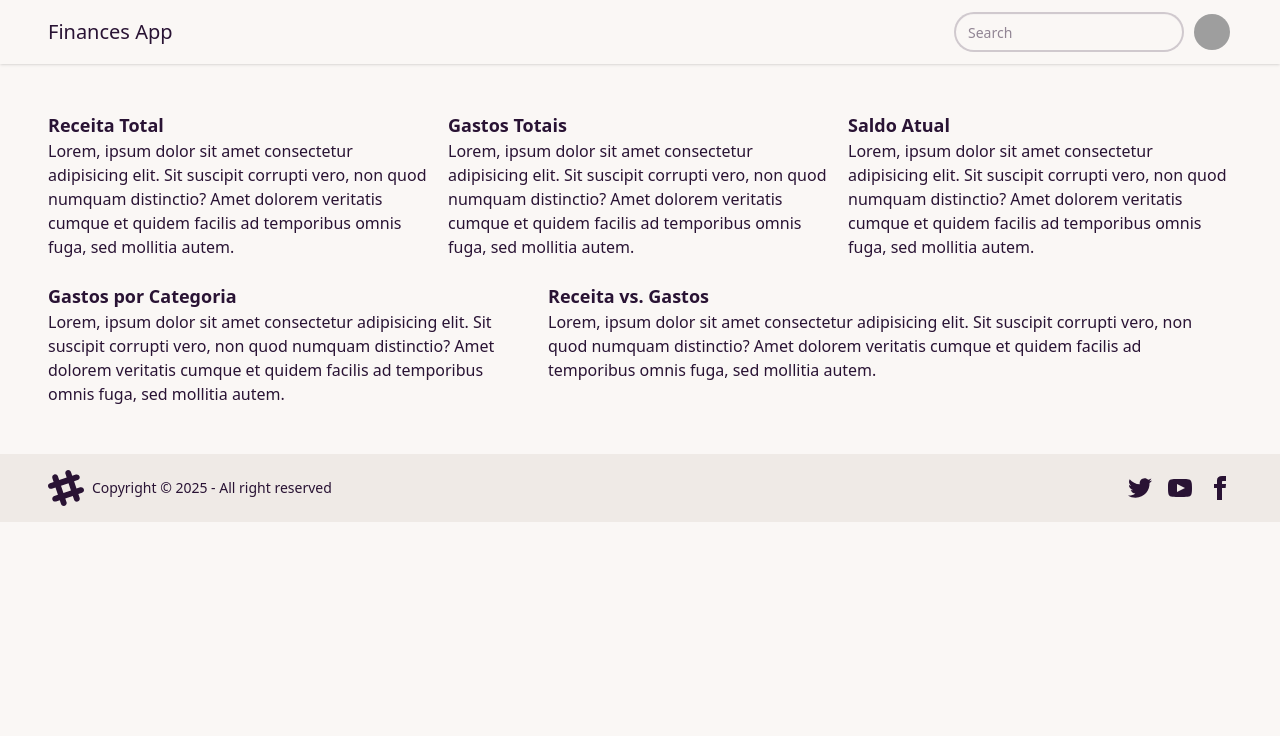
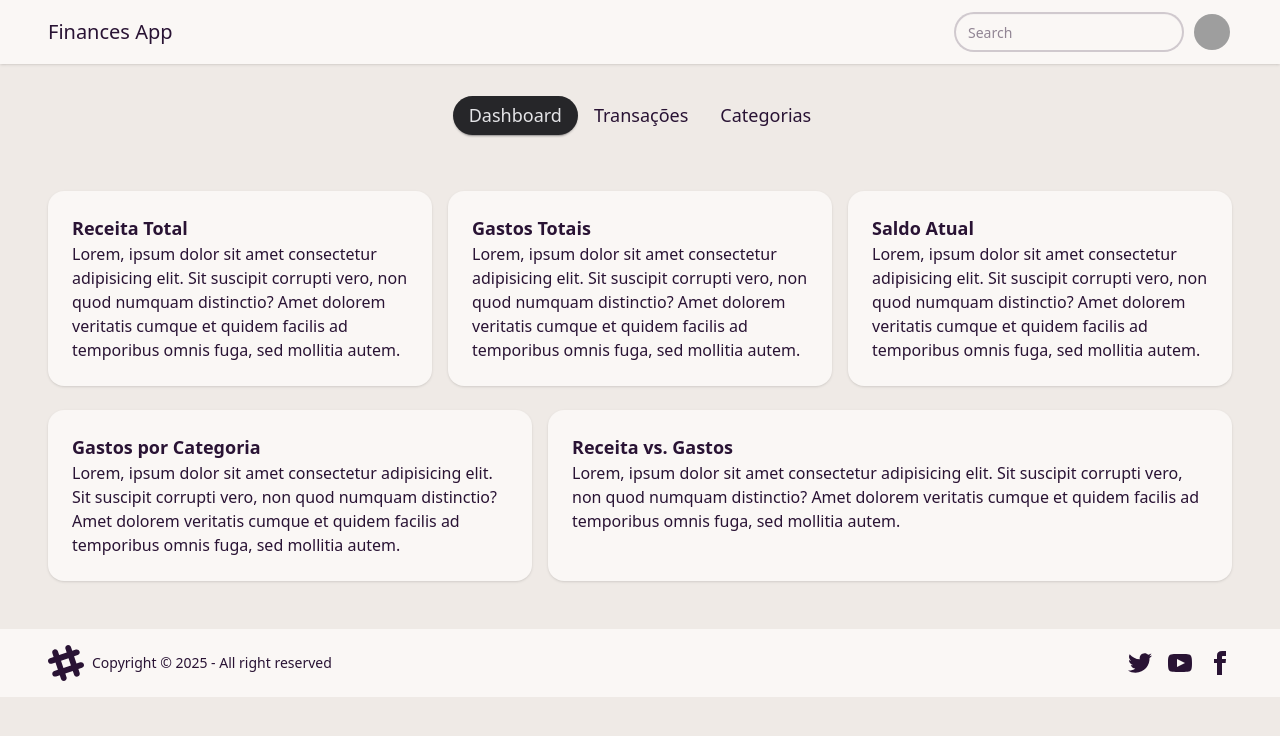
Before and after one commit to lauravitalc/finances-dashboard, a React (Vite) app in the folder finances-front/: page / in a window 1280 px wide. Shown: the top 736 px of the page. Built offline with nearby package versions, Linux system fonts and the light colour scheme; grey boxes are pictures that could not be loaded.

Commit message:
feat: add Menu component and integrate into App; update Dashboard and Footer styles

```diff
--- a/finances-front/src/App.tsx
+++ b/finances-front/src/App.tsx
@@ -1,11 +1,12 @@
 import './App.css'
-import { Dashboard, Navbar, Footer } from './components/layout'
+import { Dashboard, Navbar, Footer, Menu } from './components/layout'
 
 function App() {
 
   return (
     <div>
       <Navbar />
+      <Menu />
       <Dashboard />
       <Footer />
     </div>
--- a/finances-front/src/components/layout/Dashboard/Dashboard.tsx
+++ b/finances-front/src/components/layout/Dashboard/Dashboard.tsx
@@ -5,32 +5,31 @@ const Dashboard: React.FC = () => {
         <div className="grid grid-cols-12 gap-4 md:gap-6 m-12">
             <div className="col-span-12">
                 <div className="grid grid-cols-1 md:grid-cols-2 lg:grid-cols-3 gap-4">
-                    <div className="card">
+                    <div className="card bg-base-100 shadow-sm p-6">
                         <h2 className="card-title">Receita Total</h2>
                         <p>Lorem, ipsum dolor sit amet consectetur adipisicing elit. Sit suscipit corrupti vero, non quod numquam distinctio? Amet dolorem veritatis cumque et quidem facilis ad temporibus omnis fuga, sed mollitia autem.</p>
                     </div>
-                    <div className="card">
+                    <div className="card bg-base-100 shadow-sm p-6">
                         <h2 className="card-title">Gastos Totais</h2>
                         <p>Lorem, ipsum dolor sit amet consectetur adipisicing elit. Sit suscipit corrupti vero, non quod numquam distinctio? Amet dolorem veritatis cumque et quidem facilis ad temporibus omnis fuga, sed mollitia autem.</p>
                     </div>
-                    <div className="card">
+                    <div className="card bg-base-100 shadow-sm p-6">
                         <h2 className="card-title">Saldo Atual</h2>
                         <p>Lorem, ipsum dolor sit amet consectetur adipisicing elit. Sit suscipit corrupti vero, non quod numquam distinctio? Amet dolorem veritatis cumque et quidem facilis ad temporibus omnis fuga, sed mollitia autem.</p>
                     </div>
                 </div>
 
                 <div className="grid grid-cols-12 gap-4 mt-6">
-                    <div className=" card col-span-12 xl:col-span-5">
+                    <div className="card col-span-12 xl:col-span-5 bg-base-100 shadow-sm p-6">
                         <h2 className="card-title">Gastos por Categoria</h2>
                         <p>Lorem, ipsum dolor sit amet consectetur adipisicing elit. Sit suscipit corrupti vero, non quod numquam distinctio? Amet dolorem veritatis cumque et quidem facilis ad temporibus omnis fuga, sed mollitia autem.</p>
                     </div>
-                    <div className="card col-span-12 xl:col-span-7">
+                    <div className="card col-span-12 xl:col-span-7 bg-base-100 shadow-sm p-6">
                         <h2 className="card-title">Receita vs. Gastos</h2>
                         <p>Lorem, ipsum dolor sit amet consectetur adipisicing elit. Sit suscipit corrupti vero, non quod numquam distinctio? Amet dolorem veritatis cumque et quidem facilis ad temporibus omnis fuga, sed mollitia autem.</p>
                     </div>
                 </div>
             </div>
-
         </div>
     );
 };
--- a/finances-front/src/components/layout/Footer/Footer.tsx
+++ b/finances-front/src/components/layout/Footer/Footer.tsx
@@ -2,7 +2,7 @@ import React from "react";
 
 const Footer: React.FC = () => {
     return (
-        <footer className="footer sm:footer-horizontal items-center px-12 py-4 bg-base-200 text-base-content">
+        <footer className="footer sm:footer-horizontal items-center px-12 py-4 bg-base-100 text-base-content">
             <aside className="grid-flow-col items-center">
                 <svg
                     width="36"
--- /dev/null
+++ b/finances-front/src/components/layout/Menu/Menu.tsx
@@ -0,0 +1,17 @@
+import React from 'react';
+
+const Menu: React.FC = () => {
+    return (
+        <div className="flex justify-center items-center w-full pt-6">
+            <div className="card">
+                <ul className="menu menu-horizontal menu-lg">
+                    <li><a className="menu-active">Dashboard</a></li>
+                    <li><a>Transações</a></li>
+                    <li><a>Categorias</a></li>
+                </ul>
+            </div>
+        </div>
+    )
+}
+
+export default Menu;
--- a/finances-front/src/components/layout/Navbar/Navbar.tsx
+++ b/finances-front/src/components/layout/Navbar/Navbar.tsx
@@ -1,5 +1,4 @@
 import React from 'react';
-
 interface navbarProps {
   title?: string;
 }
--- a/finances-front/src/components/layout/index.ts
+++ b/finances-front/src/components/layout/index.ts
@@ -1,3 +1,4 @@
 export { default as Footer } from './Footer/Footer'
 export { default as Navbar } from './Navbar/Navbar'
 export { default as Dashboard } from './Dashboard/Dashboard'
+export { default as Menu } from './Menu/Menu'
--- a/finances-front/src/index.css
+++ b/finances-front/src/index.css
@@ -3,8 +3,6 @@
   themes: cupcake --default;
 }
 
-/* #root {
-  max-width: inherit !important;
-  margin: 0 !important;
-  padding: 0 !important;
-} */
+html {
+  @apply bg-base-200;
+}
```
